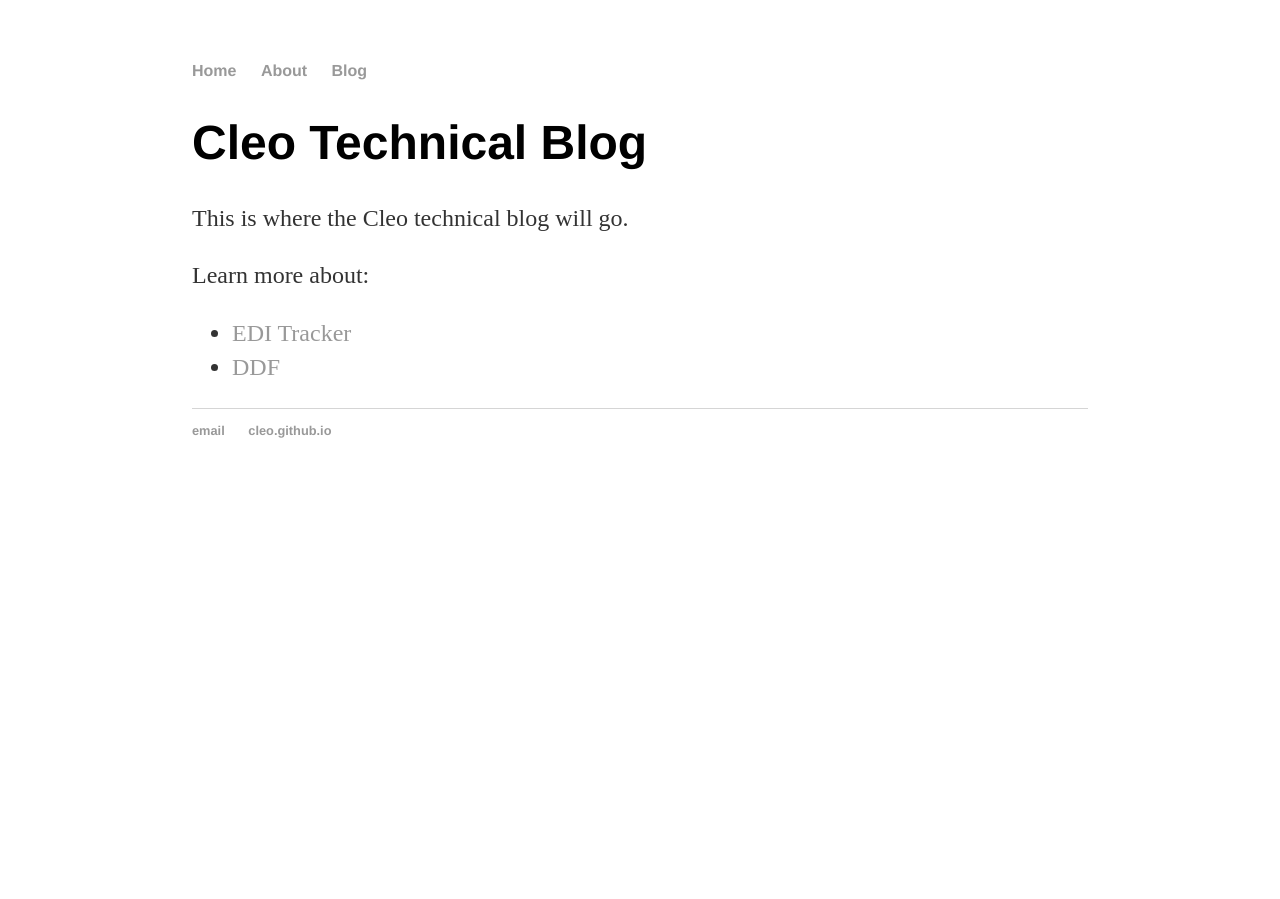
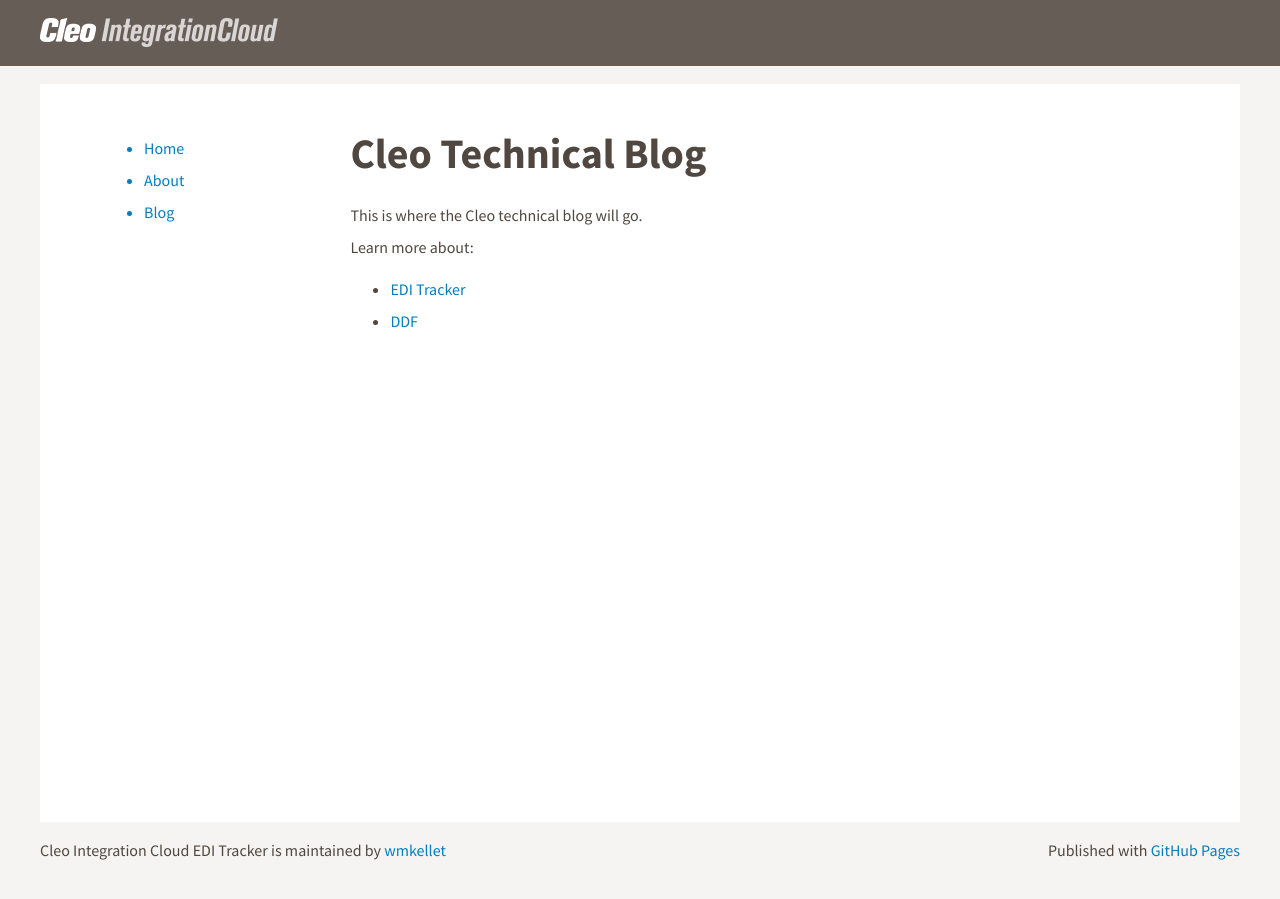
Before and after one commit to wkellett/cleo.github.io, a Jekyll site: the page built from README.md, in a window 1280 px wide. Built offline with Jekyll 4.4.1, drawn with Linux system fonts in a browser that asks for light colours; our own code applies the rules of GitHub Pages for plain Markdown files.

Commit message:
Updating styling

```diff
--- a/_layouts/default.html
+++ b/_layouts/default.html
@@ -10,23 +10,25 @@
 
   <body>
  <nav>
-<ul>
-<li><a href="https://cleo.github.io/">Home</a></li>
-<li><a href="/about">About</a></li>
-<li><a href="/blog">Blog</a></li>
-</ul>
-    </nav>
+   <a href="#" class="logo"></a>
+ </nav>
 <div class="container">
+  <div class="left">
+    <ul>
+      <li><a href="https://cleo.github.io/">Home</a></li>
+      <li><a href="/about">About</a></li>
+      <li><a href="/blog">Blog</a></li>
+    </ul>
+  </div>
 
-  {{ content }}
-
+  <div class="right">
+    {{ content }}
+  </div>
 </div>
 
   <footer>
-   <ul>
-   <li><a href="mailto:sales@cleo.com">email</a></li>
-   <li><a href="https://cleo.github.io/">cleo.github.io</a></li>
-   </ul>
+    <p class="pull-left">Cleo Integration Cloud EDI Tracker is maintained by <a href="#">wmkellet</a></p>
+    <p class="pull-right">Published with <a href="#">GitHub Pages</a></p>
   </footer>
   </body>
 
--- a/css/main.css
+++ b/css/main.css
@@ -1,29 +1,129 @@
-body { margin: 60px auto; width: 70%; }
+@import url("https://fonts.googleapis.com/css?family=Source+Sans+Pro:400,400i,700");
+body {
+  background-color: #f5f4f2;
+  margin: 0;
+  color: #504740;
+  font-size: 16px;
+  line-height: 1.25em;
+  font-family: 'Source Sans Pro', sans-serif; }
+  @media (max-width: 991px) {
+    body {
+      font-size: 14px; } }
 
-a { text-decoration: none; color: #999; }
-a:hover { text-decoration: underline; }
+nav {
+  display: block;
+  overflow: hidden;
+  width: 100%;
+  height: 4.125em;
+  background-color: #665d57; }
+  nav a.logo {
+    display: block;
+    width: 14.875em;
+    height: 1.8125em;
+    margin: 1.1em 0 1.1em 2.5em;
+    overflow: hidden;
+    background-image: url("../images/logo.png");
+    background-repeat: no-repeat;
+    background-size: contain; }
 
-p, ul { font-size: 1.5em; line-height: 1.4em; color: #333; }
+.container {
+  margin: 1.1em 2.5em;
+  padding: 3em 6.5em 1.5em 6.5em;
+  display: block;
+  overflow: hidden;
+  background: #FFF;
+  min-height: calc(100VH - 4.125em - 3.75em - 2.2em - 4.5em); }
+  .container ul li {
+    line-height: 2em; }
+  .container .right {
+    width: 100%; }
+  .container .left {
+    width: calc(20% - .5em);
+    display: inline-block;
+    float: left;
+    padding: 0 .5em 0 0; }
+    .container .left ul {
+      margin: 0;
+      padding: 0; }
+      .container .left ul li {
+        color: #047ebf; }
+    .container .left ~ .right {
+      width: calc(80% - .5em);
+      display: inline-block;
+      float: left;
+      padding: 0 0 0 .5em; }
+  .container img {
+    display: inline-block;
+    max-width: 100%;
+    margin-bottom: 1em; }
+  @media (max-width: 991px) {
+    .container {
+      padding: 2em 3em 1.5em 3em; }
+      .container .left,
+      .container .right,
+      .container .left ~ .right {
+        width: 100%;
+        display: block;
+        float: none;
+        padding: 0; }
+      .container .left ul {
+        list-style-type: none;
+        margin: 0 0 2em 0;
+        padding: 0;
+        display: inline-block; }
+        .container .left ul li {
+          display: inline;
+          margin: 0;
+          padding: 0 .5em 0 0; }
+          .container .left ul li:last-of-type {
+            padding: 0 0 0 0; } }
 
-h1, h2, h3, h4 { font-family: 'Helvetica', 'Arial', 'Sans-Serif'; }
-h1 { font-size: 3em;  }
-h2 { font-size: 2.7em; }
-h3 { font-size: 2.3em; }
-h4 { font-size: 1.9em; }
+footer {
+  height: 3.75em;
+  display: block;
+  overflow: hidden;
+  background: transparent;
+  margin: 0;
+  padding: 0 2.5em; }
 
-nav ul, footer ul { font-size: 1em; font-family: 'Helvetica', 'Arial', 'Sans-Serif'; padding: 0px; list-style: none; font-weight: bold; }
-nav ul li, footer ul li { display: inline; margin-right: 20px; }
+h1,
+h2 {
+  font-size: 2.625em;
+  line-height: 1em;
+  padding: 0;
+  margin: 0 0 .75em 0;
+  font-weight: bold; }
 
-footer { border-top: 1px solid #d5d5d5; font-size: .8em; }
+p {
+  margin: 0 0 .75em 0;
+  padding: 0; }
+  p ~ h1,
+  p ~ h2 {
+    margin-top: .75em; }
 
-/* Blog */
-ul.posts { margin: 20px auto 40px; font-size: 1.5em; }
-ul.posts li { list-style: none; }
+a,
+a:visited {
+  text-decoration: none;
+  line-height: 1.1em;
+  color: #047ebf; }
+  a:hover,
+  a:visited:hover {
+    text-decoration: underline;
+    color: #047ebf; }
 
-/* CV */
-.cv { margin: 0px 0px 60px; }
-.cv h1 { font-size: 3em; }
-.cv h2 { font-size: 2em; }
-.cv address, .cv .download { font-family: 'Helvetica', 'Arial', 'Sans-Serif'; }
-.cv address, .cv p { font-size: 1.2em; }
-.cv .download { float: right; font-size: .8em; text-transform: uppercase; }
+.pull-left {
+  float: left; }
+
+.pull-right {
+  float: right; }
+
+.pull-left,
+.pull-right {
+  width: auto;
+  display: inline-block; }
+  @media (max-width: 991px) {
+    .pull-left,
+    .pull-right {
+      width: 100%;
+      display: block;
+      float: none; } }
--- /dev/null
+++ b/css/main.scss
@@ -0,0 +1,152 @@
+---
+---
+
+@import url('https://fonts.googleapis.com/css?family=Source+Sans+Pro:400,400i,700');
+
+$pageGutter: 2.5em;
+
+body{
+  background-color: #f5f4f2;
+  margin: 0;
+  color: #504740;
+  font-size: 16px;
+  line-height: 1.25em;
+  font-family: 'Source Sans Pro', sans-serif;
+  @media (max-width: 991px) {
+    font-size: 14px;
+  }
+}
+nav {
+  display: block;
+  overflow: hidden;
+  width: 100%;
+  height: 4.125em;
+  background-color: #665d57;
+  a.logo {
+    display: block;
+    width: 14.875em;
+    height: 1.8125em;
+    margin: 1.1em 0 1.1em $pageGutter;
+    overflow: hidden;
+    background-image: url('../images/logo.png');
+    background-repeat: no-repeat;
+    background-size: contain;
+  }
+}
+.container {
+  margin: 1.1em $pageGutter;
+  padding: 3em 6.5em 1.5em 6.5em;
+  display: block;
+  overflow: hidden;
+  background: #FFF;
+  min-height: calc(100VH - 4.125em - 3.75em - 2.2em - 4.5em);
+  ul {
+    li {
+      line-height: 2em;
+    }
+  }
+  .right {
+    width: 100%;
+  }
+  .left {
+    width: calc(20% - .5em);
+    display: inline-block;
+    float: left;
+    padding: 0 .5em 0 0;
+    ul {
+      margin: 0;
+      padding: 0;
+      li {
+        color: #047ebf;
+      }
+    }
+    ~ .right {
+      width: calc(80% - .5em);
+      display: inline-block;
+      float: left;
+      padding: 0 0 0 .5em;
+    }
+  }
+  img {
+    display: inline-block;
+    max-width: 100%;
+    margin-bottom: 1em;
+  }
+  @media (max-width: 991px) {
+    padding: 2em 3em 1.5em 3em;
+    .left,
+    .right,
+    .left ~ .right {
+      width: 100%;
+      display: block;
+      float: none;
+      padding: 0;
+    }
+    .left {
+      ul {
+        list-style-type: none;
+        margin: 0 0 2em 0;
+        padding: 0;
+        display: inline-block;
+        li {
+          display: inline;
+          margin: 0;
+          padding: 0 .5em 0 0;
+          &:last-of-type {
+            padding: 0 0 0 0;
+          }
+        }
+      }
+    }
+  }
+}
+footer {
+  height: 3.75em;
+  display: block;
+  overflow: hidden;
+  background: transparent;
+  margin: 0;
+  padding: 0 $pageGutter;
+}
+h1,
+h2 {
+  font-size: 2.625em;
+  line-height: 1em;
+  padding: 0;
+  margin: 0 0 .75em 0;
+  font-weight: bold;
+}
+p {
+  margin: 0 0 .75em 0;
+  padding: 0;
+  ~ h1,
+  ~ h2 {
+    margin-top: .75em;
+  }
+}
+a,
+a:visited {
+  text-decoration: none;
+  line-height: 1.1em;
+  color: #047ebf;
+  &:hover {
+    text-decoration: underline;
+    color: #047ebf;
+  }
+}
+.pull-left {
+  float: left;
+}
+.pull-right {
+  float: right;
+}
+.pull-left,
+.pull-right {
+  width: auto;
+  display: inline-block;
+  @media (max-width: 991px) {
+    width: 100%;
+    display: block;
+    float: none;
+  }
+}
```
Also changed, not shown: images/logo.png (added).
